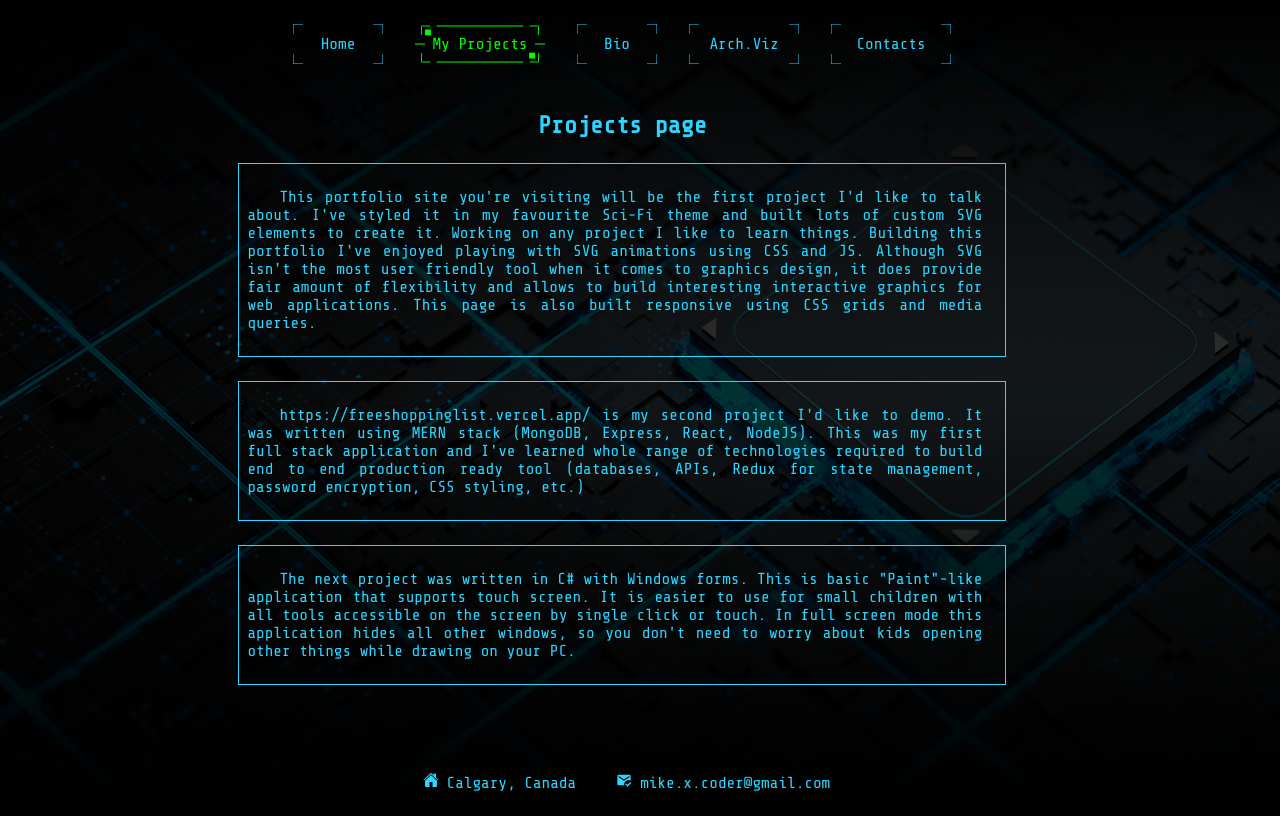
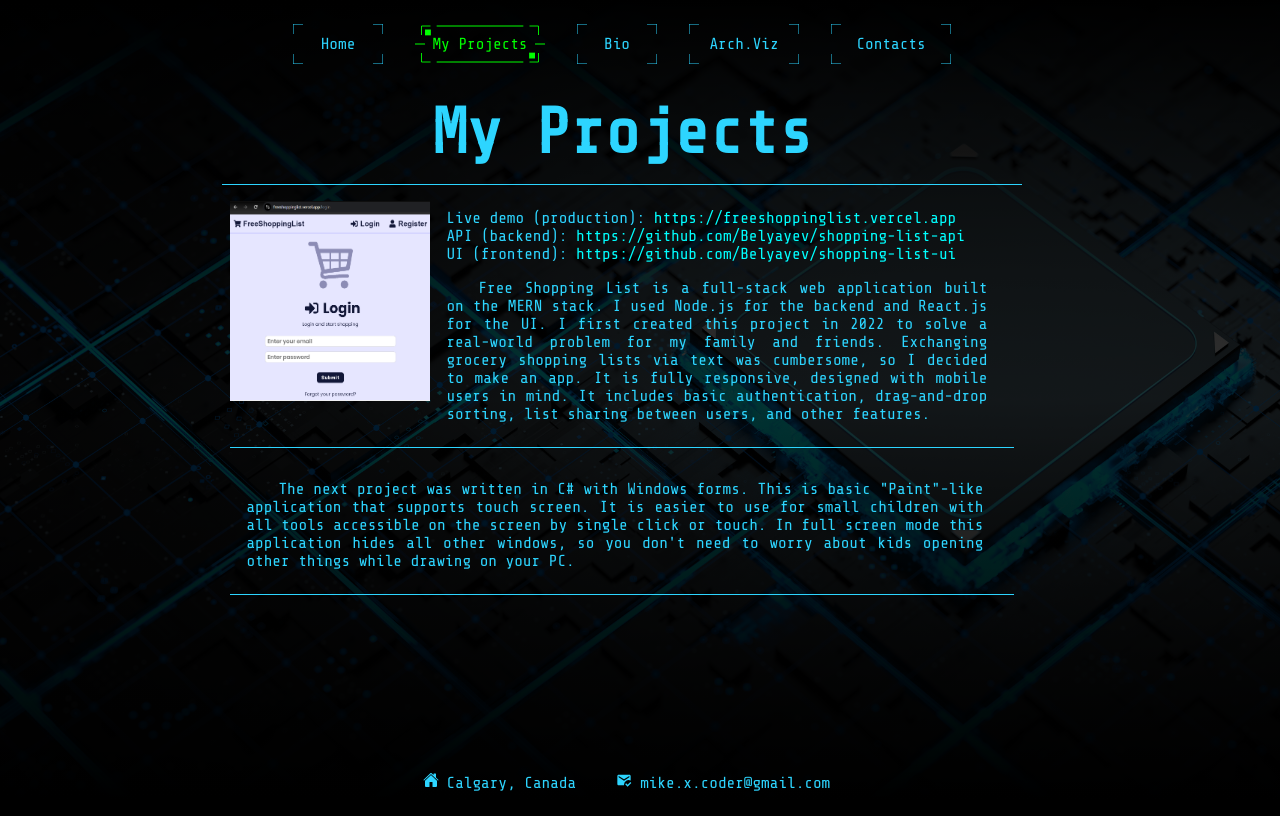
Before and after one commit to Belyayev/portfolio, a React (Create React App) app: page /projects in a window 1280 px wide. Built offline with nearby package versions, Linux system fonts and the light colour scheme.

Commit message:
updated portfolio page

```diff
--- a/src/App.css
+++ b/src/App.css
@@ -50,6 +50,11 @@ main {
   justify-self: center;
 }
 
+a {
+  text-decoration: none;
+  color: aqua;
+}
+
 p {
   text-align: justify;
   text-indent: 2rem;
@@ -86,6 +91,7 @@ p {
   display: flex;
   flex-direction: row;
   margin: 0.5rem;
+  border-bottom: solid 1px #2dd5ff;
 }
 
 .project-image {
@@ -97,10 +103,8 @@ p {
 .project-text {
   width: 100%;
   text-align: left;
-  border: 1px solid #2dd5ff;
   padding: 0.5rem;
-  margin: 0.5rem;
-  text-align: justify;
+  margin: 0 0.5rem;
 }
 
 .archviz {
@@ -181,8 +185,8 @@ footer {
   .archviz {
   }
   .jumbo-font {
-    font-size: 2.2rem;
-    line-height: 2rem;
+    font-size: 2rem;
+    line-height: 2.8rem;
   }
   .footer {
     flex-direction: column;
@@ -204,8 +208,8 @@ footer {
     margin: 1rem;
   }
   .jumbo-font {
-    font-size: 2.5rem;
-    line-height: 3rem;
+    font-size: 2.2rem;
+    line-height: 3.5rem;
   }
   .footer {
     flex-direction: row;
@@ -352,7 +356,7 @@ footer {
 .stack {
   display: grid;
   grid-template-columns: 1fr;
-  border-bottom: 0.4rem #2dd5ff groove;
+  border-bottom: 0.1rem #2dd5ff solid;
   padding-bottom: 1rem;
   margin-bottom: 1rem;
 }
--- a/src/pages/Home.tsx
+++ b/src/pages/Home.tsx
@@ -6,7 +6,7 @@ import { CSSProperties } from "react";
 
 function Home() {
   return (
-    <div>
+    <div style={{ padding: "0 1rem" }}>
       <div className="home">
         <div>
           <div className="stack" style={{ "--stacks": 3 } as CSSProperties}>
--- a/src/pages/Projects.tsx
+++ b/src/pages/Projects.tsx
@@ -1,33 +1,50 @@
+import prj_1 from "../img/FreeShoppingListLogin.png";
+import { CSSProperties } from "react";
+
 function Projects() {
   return (
     <div>
-      <h2 className="general-title">Projects page</h2>
-      <div className="project-item">
-        {/* <div className="project-image">image</div> */}
-        <div className="project-text">
-          <p>
-            This portfolio site you're visiting will be the first project I'd
-            like to talk about. I've styled it in my favourite Sci-Fi theme and
-            built lots of custom SVG elements to create it. Working on any
-            project I like to learn things. Building this portfolio I've enjoyed
-            playing with SVG animations using CSS and JS. Although SVG isn't the
-            most user friendly tool when it comes to graphics design, it does
-            provide fair amount of flexibility and allows to build interesting
-            interactive graphics for web applications. This page is also built
-            responsive using CSS grids and media queries.
-          </p>
-        </div>
+      <div className="stack" style={{ "--stacks": 3 } as CSSProperties}>
+        <span style={{ "--index": 0 } as CSSProperties}>My Projects</span>
+        <span style={{ "--index": 1 } as CSSProperties}>My Projects</span>
+        <span style={{ "--index": 2 } as CSSProperties}>My Projects</span>
       </div>
       <div className="project-item">
-        {/* <div className="project-image">image</div> */}
+        <img width="200" height="200" src={prj_1} alt="FreeShoppingList" />
         <div className="project-text">
+          <div>
+            Live demo (production):{" "}
+            <a href="https://freeshoppinglist.vercel.app" target="blank">
+              https://freeshoppinglist.vercel.app
+            </a>
+          </div>
+          <div>
+            API (backend):{" "}
+            <a
+              href="https://github.com/Belyayev/shopping-list-api"
+              target="blank"
+            >
+              https://github.com/Belyayev/shopping-list-api
+            </a>
+          </div>
+          <div>
+            UI (frontend):{" "}
+            <a
+              href="https://github.com/Belyayev/shopping-list-ui"
+              target="blank"
+            >
+              https://github.com/Belyayev/shopping-list-ui
+            </a>
+          </div>
           <p>
-            https://freeshoppinglist.vercel.app/ is my second project I'd like
-            to demo. It was written using MERN stack (MongoDB, Express, React,
-            NodeJS). This was my first full stack application and I've learned
-            whole range of technologies required to build end to end production
-            ready tool (databases, APIs, Redux for state management, password
-            encryption, CSS styling, etc.)
+            Free Shopping List is a full-stack web application built on the MERN
+            stack. I used Node.js for the backend and React.js for the UI. I
+            first created this project in 2022 to solve a real-world problem for
+            my family and friends. Exchanging grocery shopping lists via text
+            was cumbersome, so I decided to make an app. It is fully responsive,
+            designed with mobile users in mind. It includes basic
+            authentication, drag-and-drop sorting, list sharing between users,
+            and other features.
           </p>
         </div>
       </div>
```
Also changed, not shown: src/img/FreeShoppingList.png (added), src/img/FreeShoppingListLogin.png (added).
